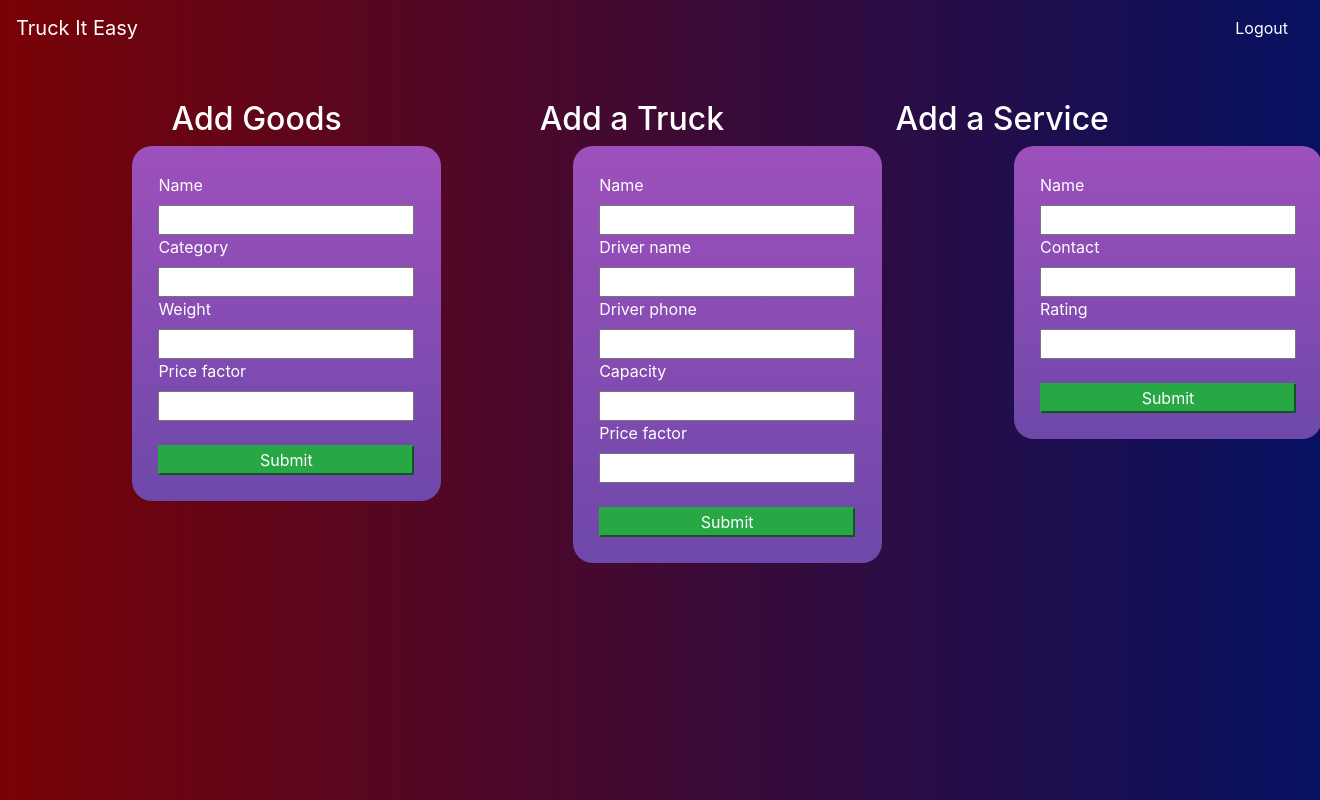
After one commit to vtg2000/Truck-It-Easy, a PHP site: page /Smart-Goods-System/admin.html in a window 1320 px wide. The commit adds this page. Run offline with PHP 8.4, Linux system fonts and the light colour scheme.

Commit message:
lotsa changes

```diff
--- /dev/null
+++ b/html/admin.html
@@ -0,0 +1,99 @@
+<!DOCTYPE html>
+<html lang="en">
+
+<head>
+    <meta charset="UTF-8">
+    <meta name="viewport" content="width=device-width, initial-scale=1.0">
+    <meta http-equiv="X-UA-Compatible" content="ie=edge">
+    <link rel="stylesheet" href="https://maxcdn.bootstrapcdn.com/bootstrap/4.0.0/css/bootstrap.min.css"
+        integrity="sha384-Gn5384xqQ1aoWXA+058RXPxPg6fy4IWvTNh0E263XmFcJlSAwiGgFAW/dAiS6JXm" crossorigin="anonymous">
+    <link rel="stylesheet" href="../css/register.css">
+    <title>Truck It Easy</title>
+</head>
+
+<body style='background-image: linear-gradient(to right, #780206,#061161); height: 100vh;'>
+        <nav class="navbar navbar-dark fixed-top">
+                <a class="navbar-brand" href="#" ><div class='text-center'>Truck It Easy</div></a>
+                <a class="nav-item nav-link" style="color:white"></a>
+                <a class="nav-item nav-link" onclick="logout()" href="login.php" style="text-decoration:none; color:white;">Logout</a>
+              </nav>
+    <div>
+        <div style='display: flex'>
+        <h2 style='margin-top: 100px; color: white; margin-left: 13vw; '>Add Goods</h2>
+        <h2 style='margin-top: 100px; color: white; margin-left: 15vw; '>Add a Truck</h2>
+        <h2 style='margin-top: 100px; color: white; margin-left: 13vw; '>Add a Service</h2>
+
+        </div>
+        <div style='display:flex'>
+        <form action="admin.php" id="Myform" method='post'>
+            <div
+                style='display:flex; color:white; flex-direction: column; margin-left:10vw; background-image:linear-gradient( #9D50BB, #6E48AA); margin-right:10vw; padding: 2vw; border-radius: 20px'>
+
+                <label class='formLabel' for="">Name</label>
+                <input required class='formInput' name="name">
+
+                <label class='formLabel' for="">Category</label>
+                <input required class='formInput' name="category">
+
+                <label class='formLabel' for="">Weight</label>
+                <input required class='formInput' name="weight">
+
+                <label class='formLabel' for="">Price factor</label>
+                <input required class='formInput' name="pricefactor">
+                <br>
+                <button class='btn-success' type='submit'>Submit</button>
+
+            </div>
+
+
+        </form>
+        <form action="admin.php" id="Myform1" method='post'>
+            <div
+                style='display:flex; color:white; flex-direction: column;  background-image:linear-gradient( #9D50BB, #6E48AA);  padding: 2vw; border-radius: 20px; margin-right:10vw'>
+
+                <label class='formLabel' for="">Name</label>
+                <input required class='formInput' name="tname">
+
+                <label class='formLabel' for="">Driver name</label>
+                <input required class='formInput' name="d_name">
+
+                <label class='formLabel' for="">Driver phone</label>
+                <input required class='formInput' name="d_number">
+
+                <label class='formLabel' for="">Capacity</label>
+                <input required class='formInput' name="tcapacity">
+
+                <label class='formLabel' for="">Price factor</label>
+                <input required class='formInput' name="tpricefactor">
+                <br>
+                <button class='btn-success' type='submit'>Submit</button>
+
+            </div>
+
+
+        </form>
+
+        <form action="admin.php" id="Myform1" method='post'>
+                <div
+                    style='display:flex; color:white; flex-direction: column;  background-image:linear-gradient( #9D50BB, #6E48AA);  padding: 2vw; border-radius: 20px'>
+
+                    <label class='formLabel' for="">Name</label>
+                    <input required class='formInput' name="sname">
+
+                    <label class='formLabel' for="">Contact</label>
+                    <input required class='formInput' name="scontact">
+
+                    <label class='formLabel' for="">Rating</label>
+                    <input required class='formInput' name="rating">
+                    <br>
+                    <button class='btn-success' type='submit'>Submit</button>
+
+                </div>
+
+
+        </form>
+    </div>
+    </div>
+</body>
+
+</html>
--- a/html/login.php
+++ b/html/login.php
@@ -1,7 +1,4 @@
-<?php
-   session_start();
-   unset($_SESSION["valid"]);
-?>
+
 <!DOCTYPE html>
 <html lang="en">
 <head>
```
Also changed, not shown: html/admin.php (added, +53 -0 lines), html/home.php (+74 -28 lines), html/services.php (added, +70 -0 lines), js/home.js (+10 -1 lines), html/index.html (renamed from html/welcome.html).
